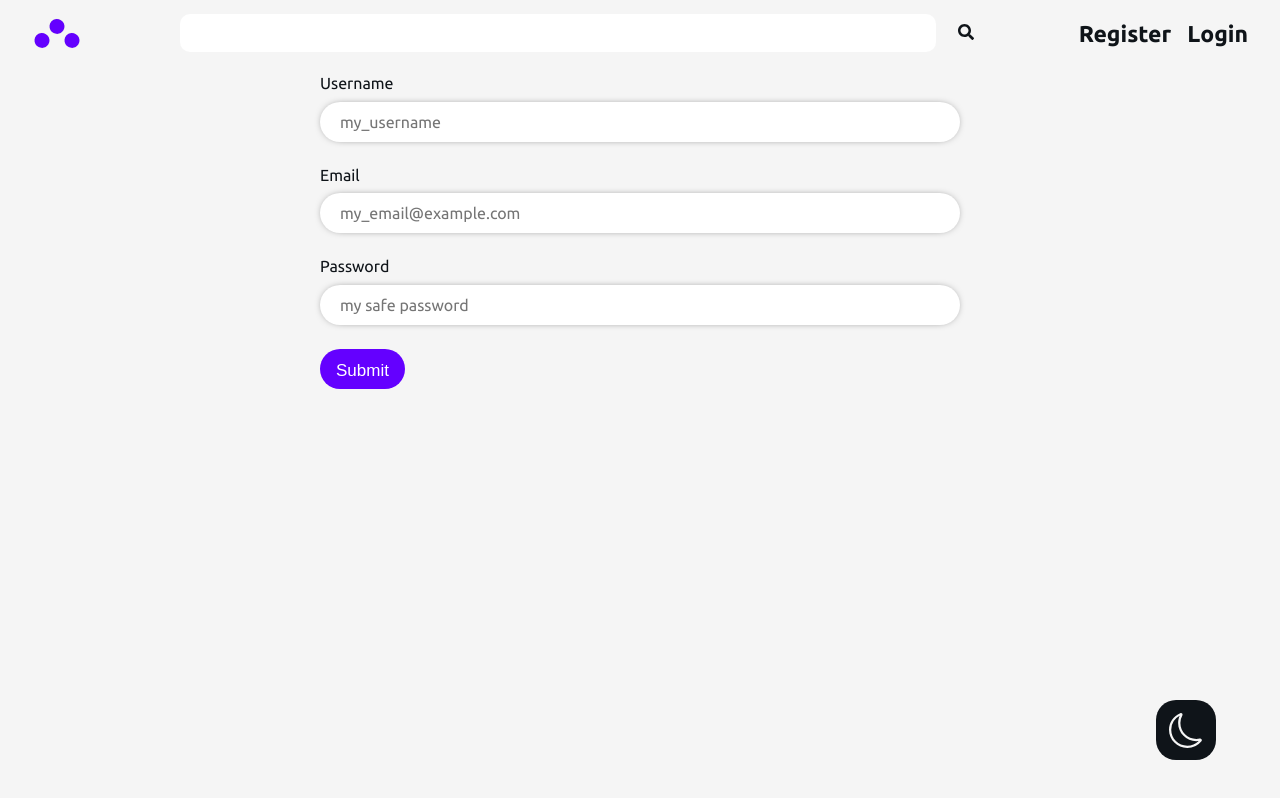
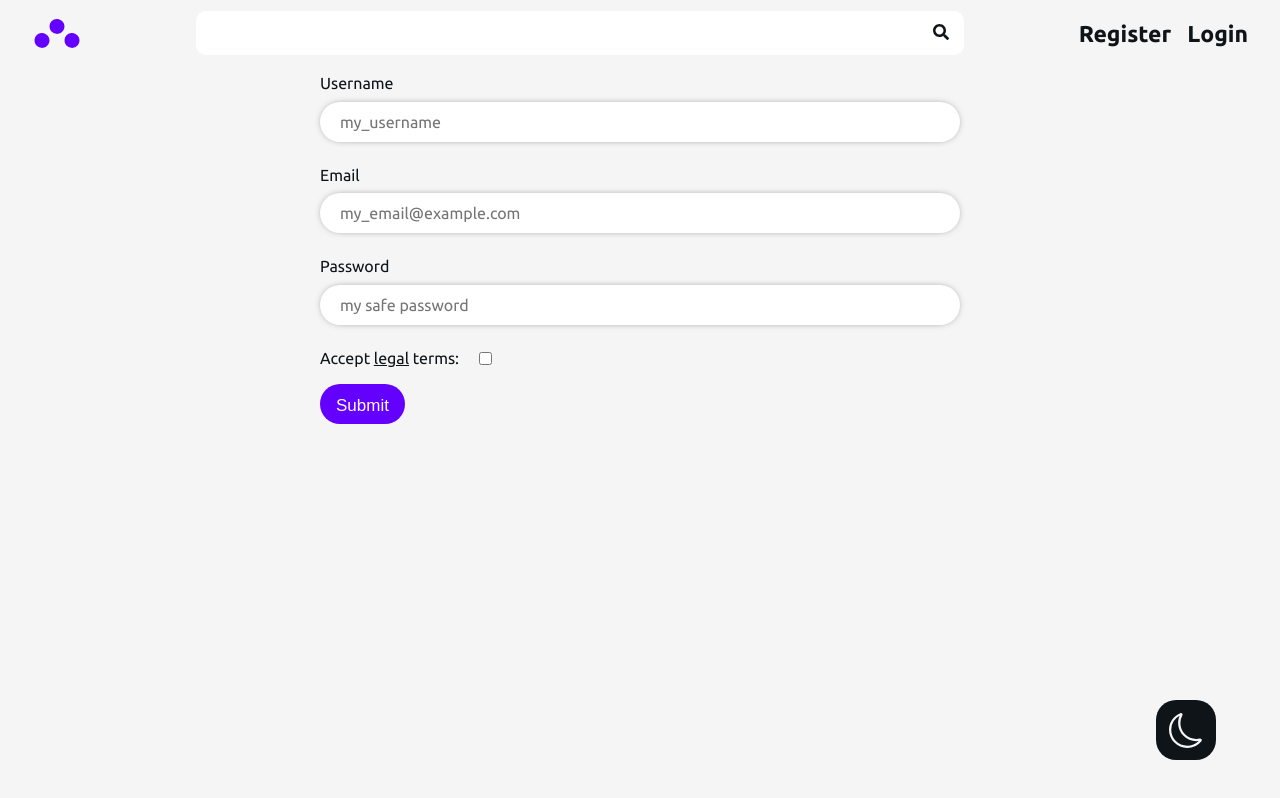
Before and after one commit to RenanPimentel/blog, a React (Create React App) app in the folder client/: page /register in a window 1280 px wide. Built offline with nearby package versions, Linux system fonts and the light colour scheme; no server answers.

Commit message:
add ws connection in order to know if the user is online (only in the server)

```diff
--- a/client/package.json
+++ b/client/package.json
@@ -14,6 +14,7 @@
     "@types/react-dom": "^17.0.0",
     "@types/react-router-dom": "^5.1.7",
     "@types/react-syntax-highlighter": "^13.5.1",
+    "@types/ws": "^7.4.6",
     "axios": "^0.21.1",
     "framer-motion": "^4.1.17",
     "react": "^17.0.2",
@@ -28,7 +29,8 @@
     "react-syntax-highlighter": "^15.4.3",
     "remark-gfm": "^1.0.0",
     "typescript": "^4.1.2",
-    "web-vitals": "^1.0.1"
+    "web-vitals": "^1.0.1",
+    "ws": "^6.2.1"
   },
   "scripts": {
     "start": "react-scripts start",
--- a/client/src/App.tsx
+++ b/client/src/App.tsx
@@ -1,22 +1,31 @@
-import React from "react";
+import React, { useContext } from "react";
 import { BrowserRouter, Route, Switch } from "react-router-dom";
 import Navbar from "./components/Navbar";
-import NotFoundPage from "./pages/NotFoundPage";
+import { MainContext } from "./context/context";
 import ForgotPage from "./pages/ForgotPage";
 import HomePage from "./pages/HomePage";
+import LegalPage from "./pages/LegalPage";
 import LoginPage from "./pages/LoginPage";
 import MePage from "./pages/MePage";
 import MePostsCreatePage from "./pages/MePostsCreatePage";
 import MePostsPage from "./pages/MePostsPage";
 import MePostsUpdatePage from "./pages/MePostsUpdatePage";
+import NotFoundPage from "./pages/NotFoundPage";
 import PostPage from "./pages/PostPage";
 import RegisterPage from "./pages/RegisterPage";
 import ResetpassPage from "./pages/ResetpassPage";
+import SearchPage from "./pages/SearchPage";
 import SettingsPage from "./pages/SettingsPage";
 import UserPage from "./pages/UserPage";
-import SearchPage from "./pages/SearchPage";
 
 function App() {
+  const { me } = useContext(MainContext);
+  const ws = new WebSocket("ws://localhost:4000/api/v1");
+
+  ws.addEventListener("open", () => {
+    ws.send(JSON.stringify({ id: me.id, password: me.password }));
+  });
+
   return (
     <BrowserRouter>
       <Navbar />
@@ -41,6 +50,9 @@ function App() {
         </Route>
         <Route exact path="/search">
           <SearchPage />
+        </Route>
+        <Route exact path="/legal">
+          <LegalPage />
         </Route>
         <Route exact path="/me">
           <MePage />
--- a/client/src/components/SearchBar.tsx
+++ b/client/src/components/SearchBar.tsx
@@ -8,7 +8,7 @@ function SearchBar() {
   const history = useHistory();
 
   const handleInputChange = (e: React.ChangeEvent<HTMLInputElement>) => {
-    setQuery(e.target.value.trim());
+    setQuery(e.target.value);
   };
 
   const handleSubmit = async (e: React.FormEvent<HTMLFormElement>) => {
@@ -17,7 +17,8 @@ function SearchBar() {
       setError(true);
     } else {
       setError(false);
-      history.push(`/search?query=${query}`);
+      setQuery(query.trim());
+      history.push(`/search?query=${query.trim()}`);
     }
   };
 
@@ -27,24 +28,17 @@ function SearchBar() {
 
   return (
     <form className="search-bar" onSubmit={handleSubmit}>
-      {error ? (
+      <div className={`search-input-container ${error ? "border-red" : ""}`}>
         <input
+          className={`search-input `}
           type="text"
-          className="textarea border-red"
           value={query}
           onChange={handleInputChange}
         />
-      ) : (
-        <input
-          type="text"
-          className="textarea"
-          value={query}
-          onChange={handleInputChange}
-        />
-      )}
-      <button type="submit" className="link">
-        <FaSearch />
-      </button>
+        <button type="submit" className="link">
+          <FaSearch />
+        </button>
+      </div>
     </form>
   );
 }
--- a/client/src/index.css
+++ b/client/src/index.css
@@ -12,12 +12,23 @@
   --transition: all 0.3s ease-out;
   --max-width: 800px;
   --nav-size: 50px;
+  --page-width: 50vw;
 }
 
 #root {
   min-height: 100vh;
   background: var(--main-bg);
   color: var(--main-fcolor);
+}
+
+::-webkit-scrollbar {
+  width: 0.5rem;
+  background: var(--main-bg);
+}
+
+::-webkit-scrollbar-thumb {
+  background: var(--main-fcolor);
+  border-radius: 50px;
 }
 
 .dark {
@@ -28,16 +39,6 @@
   --blue-bg: rgba(0, 0, 255, 0.2);
   --blue: rgb(150, 150, 255);
   transition: var(--transition);
-}
-
-body::-webkit-scrollbar {
-  width: 0.5rem;
-  background: var(--main-bg);
-}
-
-body::-webkit-scrollbar-thumb {
-  background: var(--main-fcolor);
-  border-radius: 50px;
 }
 
 * {
@@ -57,17 +58,17 @@ html {
   width: 100%;
 }
 
+textarea,
 input {
   font-family: "Ubuntu", sans-serif;
   outline: none;
 }
 
 textarea {
-  font-family: "Ubuntu", sans-serif;
   background: var(--main-bg);
-  outline: none;
 }
 
+textarea:focus,
 input:focus {
   box-shadow: 0 0 10px -5px var(--main-fcolor);
 }
@@ -80,18 +81,12 @@ hr {
 }
 
 pre {
-  border-radius: 5px;
+  border-radius: 7px;
 }
 
 pre::-webkit-scrollbar {
-  background: inherit;
-  height: 10px;
-  border-radius: 0 0 10px 10px;
-}
-
-pre::-webkit-scrollbar-thumb {
-  background: var(--main-fcolor);
-  border-radius: 10px;
+  background: transparent;
+  height: 7px;
 }
 
 .btn {
@@ -103,7 +98,7 @@ pre::-webkit-scrollbar-thumb {
   padding: 0.5rem 0.75rem;
   border: none;
   border-radius: 50px;
-  transition: color 0.5s ease, transform 0.05s ease;
+  transition: color 0.3s ease, transform 0.05s ease;
   cursor: pointer;
 }
 
@@ -116,6 +111,7 @@ pre::-webkit-scrollbar-thumb {
 }
 
 .btn:disabled {
+  background: gray;
   cursor: initial;
 }
 
@@ -125,14 +121,14 @@ pre::-webkit-scrollbar-thumb {
 }
 
 .large {
-  font-size: 1.2rem;
+  font-size: 1.25rem;
 }
 
 .form-container {
-  width: 50vw;
+  width: var(--page-width);
+  margin: auto;
   min-width: 250px;
   height: 20rem;
-  margin: auto;
   display: grid;
   place-items: center;
 }
@@ -177,7 +173,6 @@ pre::-webkit-scrollbar-thumb {
 
 .textarea {
   font-family: "Ubuntu Mono", monospace;
-  border: none;
   background: var(--pure-bg);
   color: var(--main-fcolor);
   border: 1px solid transparent;
@@ -191,6 +186,41 @@ pre::-webkit-scrollbar-thumb {
   border-radius: 10px;
   padding: 0.5rem;
   transition: border 0.3s ease;
+}
+
+.search-input {
+  background: transparent;
+  text-align: start !important;
+  line-height: 26px;
+  padding: 0.5rem 0;
+  font-size: 16px;
+  border: none;
+}
+
+.search-input:focus {
+  box-shadow: none;
+}
+
+.search-input-container {
+  display: flex;
+  border-radius: 10px;
+  border: 1px solid transparent;
+  max-width: 50rem;
+  width: 100%;
+  padding: 0 0.5rem;
+  margin: 0 1rem;
+  transition: all 0.2s ease;
+  background: var(--pure-bg);
+  width: 100%;
+}
+
+.search-input-container:hover,
+.search-input-container:focus-within {
+  border: 1px solid var(--main-color);
+}
+
+.search-input-container button:focus {
+  outline: none;
 }
 
 button.svg {
@@ -387,11 +417,13 @@ a.no-bg {
   color: var(--main-fcolor);
   margin-top: 1rem;
 }
+
 .border-red:hover,
 .border-red:focus,
+.border-red:focus-within,
 .border-red {
   border: 1px solid rgb(200, 50, 50);
-  transition: all .2s ease;
+  transition: all 0.2s ease;
 }
 
 .settings {
@@ -445,16 +477,6 @@ a.no-bg {
   height: 150px !important;
 }
 
-.profile-picture {
-  width: 70px;
-  height: 70px;
-  margin: 0 1rem;
-}
-
-.profile .profile-picture {
-  transform: translate(0, -50%);
-}
-
 .card-avatar {
   position: relative;
   overflow: hidden;
@@ -495,6 +517,12 @@ a.no-bg {
 
 .profile .profile-banner img {
   width: 100%;
+}
+
+.profile .profile-picture {
+  --nav-size: 70px;
+  transform: translate(0, -50%);
+  margin-left: 2rem;
 }
 
 .profile-picture {
--- /dev/null
+++ b/client/src/pages/LegalPage.tsx
@@ -0,0 +1,13 @@
+import React from "react";
+
+function LegalPage() {
+  return (
+    <main className="wrapper">
+      <ul>
+        <li>Use of cookies</li>
+      </ul>
+    </main>
+  );
+}
+
+export default LegalPage;
--- a/client/src/pages/RegisterPage.tsx
+++ b/client/src/pages/RegisterPage.tsx
@@ -1,9 +1,7 @@
 import React, { MutableRefObject, useContext, useRef, useState } from "react";
-import { useHistory } from "react-router-dom";
+import { Link, useHistory } from "react-router-dom";
 import { MainContext } from "../context/context";
 import { api } from "../util/api";
-
-type DataError = { field: string; reason: string };
 
 function RegisterPage() {
   const { getMe } = useContext(MainContext);
@@ -12,33 +10,20 @@ function RegisterPage() {
   const [username, setUsername] = useState("");
   const [email, setEmail] = useState("");
   const [password, setPassword] = useState("");
+  const [check, setCheck] = useState(false);
 
   const handleSubmit = async (e: React.FormEvent<HTMLFormElement>) => {
     e.preventDefault();
+
+    if (!check) {
+      return;
+    }
+
     try {
-      await api.post("/register", { username, email, password });
+      await api.post("/account/register", { username, email, password });
       history.push("/me");
       getMe();
-    } catch (e) {
-      const errors: DataError[] = e.response.data.errors;
-
-      errors.forEach(err => {
-        const input = formEl.current?.querySelector(
-          `#${err.field}`
-        ) as HTMLInputElement;
-
-        const div = document.createElement("div");
-        div.classList.add("error");
-        div.textContent = err.reason;
-        input.parentElement?.appendChild(div);
-        input.classList.add("border-red");
-
-        setTimeout(() => {
-          input.parentElement?.removeChild(div);
-          input.classList.remove("border-red");
-        }, 2500);
-      });
-    }
+    } catch (e) {}
   };
 
   return (
@@ -79,6 +64,19 @@ function RegisterPage() {
             />
           </div>
           <div className="form-control">
+            <div className="same-line right">
+              <label htmlFor="cookies">
+                Accept <Link to="/legal">legal</Link> terms:
+              </label>
+              <input
+                type="checkbox"
+                id="cookies"
+                checked={check}
+                onChange={e => setCheck(e.target.checked)}
+              />
+            </div>
+          </div>
+          <div className="form-control">
             <button type="submit" className="btn btn-large">
               Submit
             </button>
--- a/client/src/util/api.ts
+++ b/client/src/util/api.ts
@@ -1,6 +1,6 @@
 import axios from "axios";
 
 export const api = axios.create({
-  baseURL: "http://localhost:4001/api/v1",
+  baseURL: "http://localhost:4000/api/v1",
   withCredentials: true,
 });
```
Also changed, not shown: client/src/components/Comment.tsx (+41 -41 lines), 2 other files (tests, documents, lock files or other folders).
